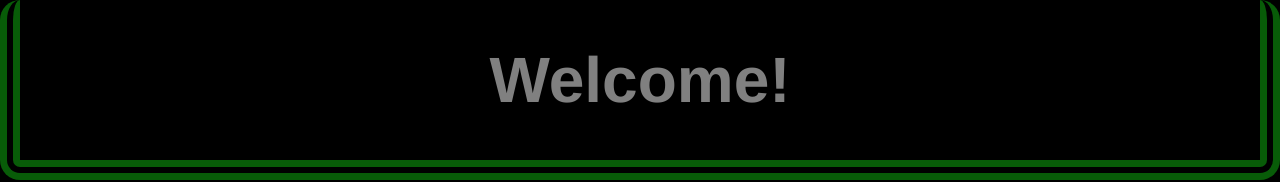
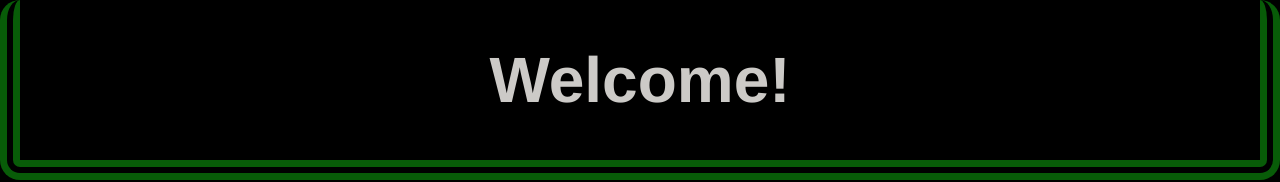
Before and after one commit to ColeSexton/U2-Final-Cole-S, a React (Vite) app in the folder final-U1-frontend/coles-webpage/: page / in a window 1280 px wide. Shown: the top 182 px of the page. Built offline with nearby package versions, Linux system fonts and the light colour scheme.

Commit message:
renamed h1 element in synth

```diff
--- a/final-U1-frontend/coles-webpage/src/components/synth/SynthApp.jsx
+++ b/final-U1-frontend/coles-webpage/src/components/synth/SynthApp.jsx
@@ -12,7 +12,7 @@ const SynthApp = () => {
         <Header />
         <div className='synth'>
 
-        <h1>Syntheszier DAW</h1>
+        <h1 className='synthHead'>Syntheszier DAW</h1>
 
         <div className='chooseKey'>
             <h3>Choose Keyboard</h3>
--- a/final-U1-frontend/coles-webpage/src/components/synth/SynthFader.jsx
+++ b/final-U1-frontend/coles-webpage/src/components/synth/SynthFader.jsx
@@ -50,7 +50,6 @@ const SynthFader =({audioCtx, inputNode}) =>{
 
     }, [audioCtx, inputNode]);
 
-console.log('rms level', level);
 
     const handleVolumeChange = (e) => {
         const val = parseFloat(e.target.value);
--- a/final-U1-frontend/coles-webpage/src/components/synth/SynthTrack.css
+++ b/final-U1-frontend/coles-webpage/src/components/synth/SynthTrack.css
@@ -5,7 +5,7 @@
     flex: 1;
 }
 
-h1{
+.synthHead{
   display: flex;
   justify-content: center;
   color: grey;
```
